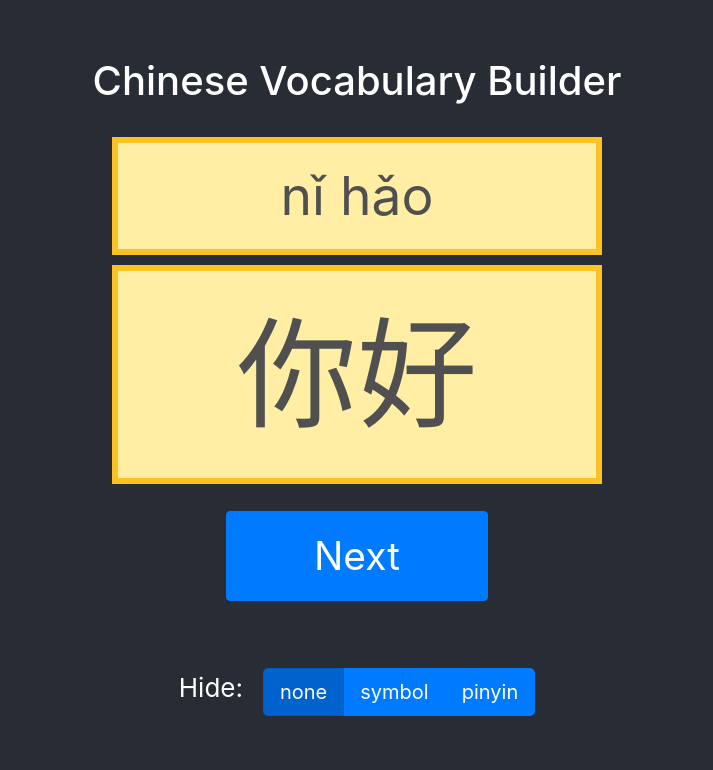
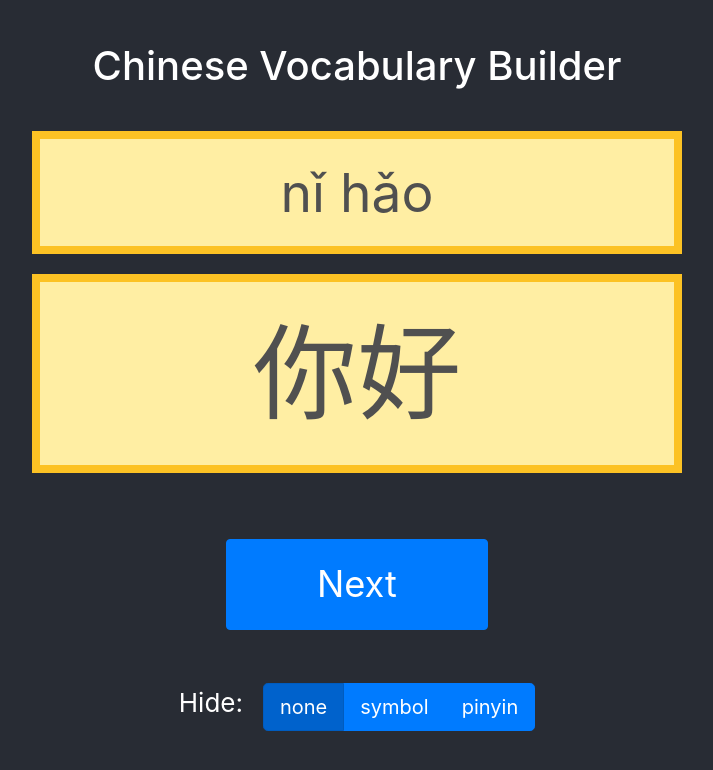
Before and after one commit to chwyean/vobu, a React (Create React App) app: page / in a window 1280 px wide. Shown: the top 770 px of the page, without its empty margins (283-996 px from the left). Built offline with nearby package versions, Linux system fonts and the light colour scheme; no server answers.

Commit message:
Create single button that Show and Next. Working local site.

```diff
--- a/src/App.js
+++ b/src/App.js
@@ -5,11 +5,20 @@ import MainWindow from './MainWindow';
 
 import Papa from 'papaparse';
 
+const hidingString = "???";
 
 const hideOptions = {
   "none":"none",
   "symbol":"symbol",
   "pinyin":"pinyin",
+};
+
+/*
+Button mode based on value of isHiding.
+*/
+const buttonModes = {
+  false:"Next",
+  true:"Show",
 };
 
 const dataFilePath = 'vocab-raw-test.csv';
@@ -21,11 +30,13 @@ class App extends React.Component {
   wordData=null;
   currentWordIndex = -1;
   randomize = true;
+  isHiding = false;
 
   constructor(props){
     super(props)
     this.state = {
       hideOption:"none",
+      buttonMode:"next",
       wordPinyin:"nǐ hǎo", // load initial value
       wordSymbol:"你好",
     };
@@ -52,7 +63,8 @@ class App extends React.Component {
           <MainWindow class="mainWindow"
               wordPinyin={this.state.wordPinyin}
               wordSymbol={this.state.wordSymbol}
-              nextButtonHandler={this.handleNextButtonClick}></MainWindow>
+              buttonMode={buttonModes[this.isHiding]}
+              mainButtonHandler={this.handleMainButtonClick}></MainWindow>
           <DisplayOptionControl className="displayOptionControl"
               value={this.state.hideOption}
               onChangeHandle={this.handleHideOptionChange}
@@ -63,8 +75,40 @@ class App extends React.Component {
     );
   }
 
-  handleNextButtonClick = () => {
-    this.loadNextWord();
+  handleMainButtonClick = () => {
+    if (this.state.hideOption === "none") {
+      this.isHiding = false;
+      this.loadNextWord();
+    }
+    else if (this.isHiding === false) {
+      this.isHiding = true;
+      this.loadNextWord();
+    }
+    else {
+      this.isHiding = false;
+    }
+    this.showWord();
+  }
+
+  showWord() {
+    if (this.currentWordIndex < 0 || this.wordData === null) return;
+    let word = this.filterWord(this.wordData[this.currentWordIndex]);
+
+    this.setState((state) => ({
+      ...state,
+      wordPinyin: word.pinyin,
+      wordSymbol: word.character
+    }));
+  }
+
+  filterWord(word) {
+    if (this.isHiding === false) {
+      return word;
+    }
+    return {
+      pinyin: (this.state.hideOption === "pinyin")? hidingString : word.pinyin,
+      character: (this.state.hideOption === "symbol")? hidingString : word.character,
+    }
   }
 
   loadNextWord() {
@@ -88,13 +132,10 @@ class App extends React.Component {
       i = (this.currentWordIndex + 1) % numData;
     }
     this.currentWordIndex = i;
+    console.log(this.wordData[i]);
+  }
 
-    this.setState((state) => ({
-      ...state,
-      wordPinyin: this.wordData[i].pinyin,
-      wordSymbol: this.wordData[i].character
-    }));
-  }
+
 
   // load CSV data
   loadData() {
@@ -149,6 +190,4 @@ class App extends React.Component {
   }
 }
 
-
-
 export default App;
--- a/src/MainWindow.css
+++ b/src/MainWindow.css
@@ -4,7 +4,7 @@
 
 .pinyinTextbox {
     background-color: hsl(49, 100%, 82%);
-    min-width: calc(80pt + 30vw);
+    min-width: calc(200pt + 30vw);
     /*height: 10vh;
     padding: 10px 5px; */
     padding: 10pt;
@@ -14,10 +14,10 @@
     justify-content: center;
     font-size: calc(10pt + 5vmin);
     color: #505050;
-    border-width: 5pt;
+    border-width: 6pt;
     border-color: #fcc224;
     border-style:solid;
-    margin: 10px;
+    margin: 20px;
 }
 
 .symbolTextbox {
@@ -27,12 +27,12 @@
     flex-direction: column;
     align-items: center;
     justify-content: center;
-    font-size: calc(30pt + 10vmin);
+    font-size: calc(30pt + 8vmin);
     color: #505050;
-    border-width: 5pt;
+    border-width: 6pt;
     border-color: #fcc224;
     border-style:solid;
-    margin: 10px;
+    margin: 20px;
 }
 
 .mainButtons {
@@ -40,7 +40,8 @@
     display: flex;
     flex-direction: row;
     justify-content: center;
-    margin: 20pt;
+    margin-top: 50pt;
+    margin-bottom: 10pt;
 }
 
 .mainButton {
--- a/src/MainWindow.js
+++ b/src/MainWindow.js
@@ -14,16 +14,14 @@ function MainWindow(props) {
                 {`
                 .btn-xxl {
                 padding: 10pt;
-                font-size: calc(10pt + 2vw);
+                font-size: calc(8pt + 2vw);
                 }
                 `}
             </style>
 
             <div className="mainButtons">
-                {/* <Button className="mainButton" variant='primary' style={{"font-size":"calc(10pt + 3vw)"}}
-                    onClick={props.nextButtonHandler}>Next</Button> */}
-                    <Button className="mainButton" variant='primary' size="xxl"
-                    onClick={props.nextButtonHandler}>Next</Button>
+                <Button className="mainButton" variant='primary' size="xxl"
+                    onClick={props.mainButtonHandler}>{props.buttonMode}</Button>
             </div>
         </div>
     );
```
